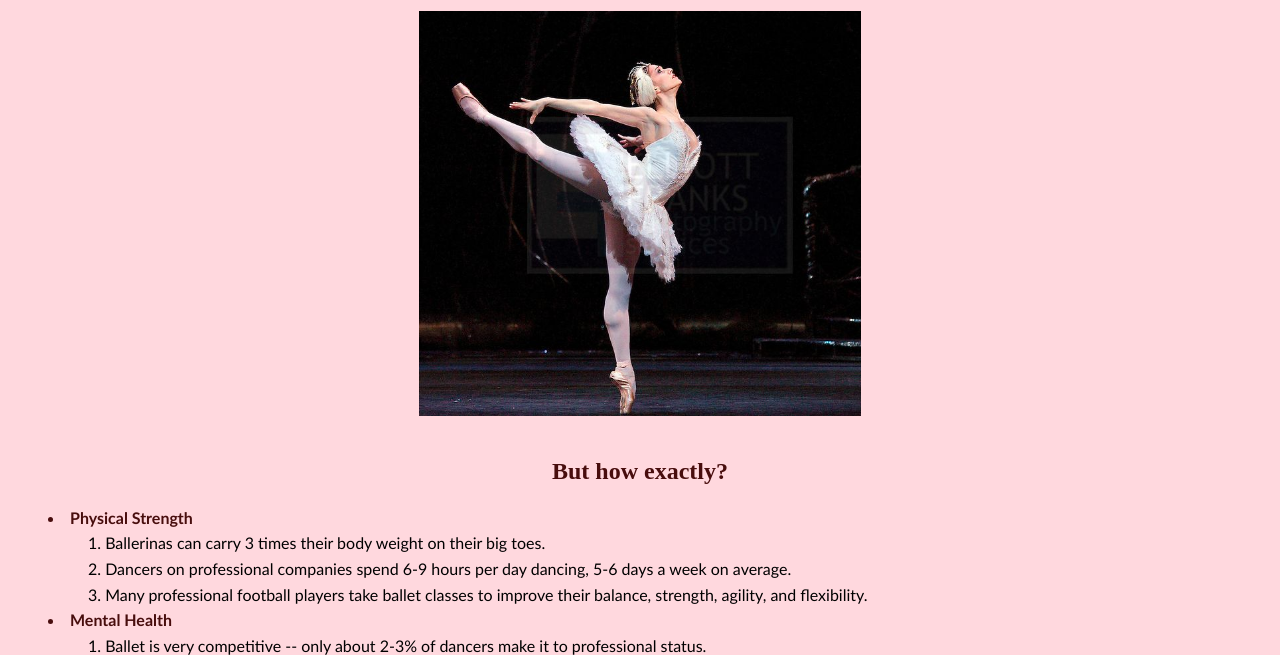
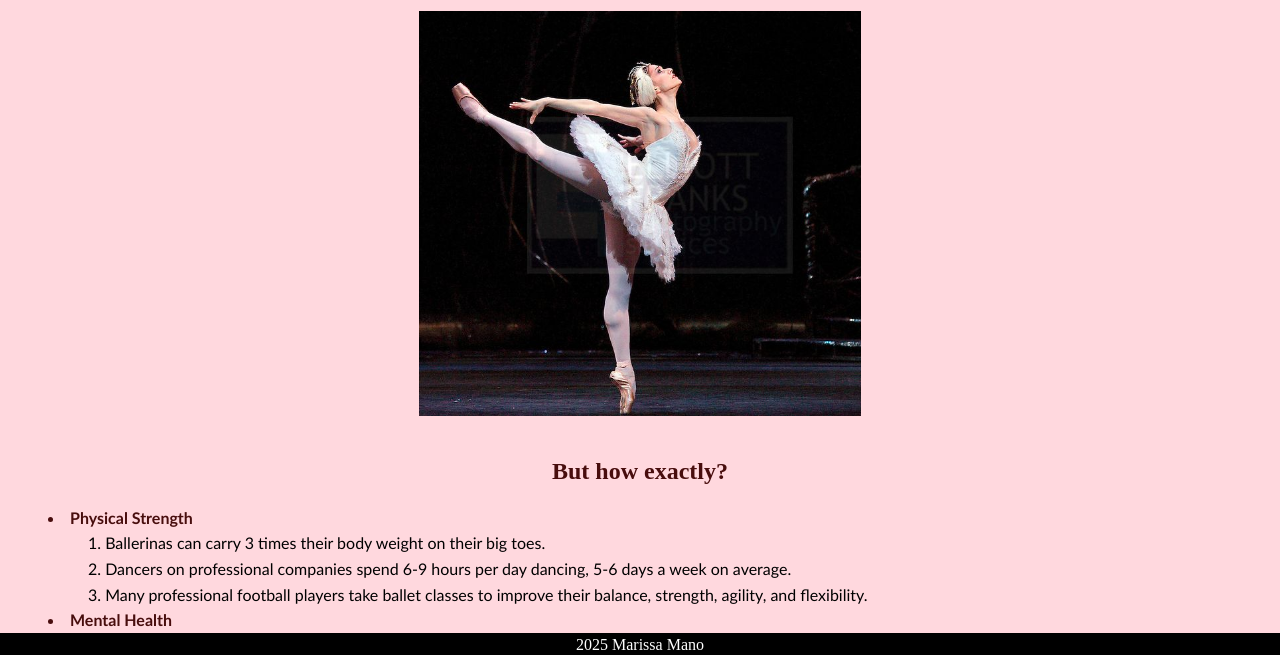
Before and after one commit to marissatmano/IS201, a plain HTML site: page scratch.html in a window 1280 px wide. Shown: the part 143-798 px from the top of the page. Drawn offline with Linux system fonts and the light colour scheme.

Commit message:
Add files via upload

```diff
--- a/css/scratch.css
+++ b/css/scratch.css
@@ -24,7 +24,14 @@ body {
 .footer {
     background-color: black;
     color: white;
+    position: fixed;
+    bottom: 0;
+    left: 0;
+    width: 100%;
+    text-align: center;
+    padding: 3px 0;
 }
+
 
 .list{
     padding-left: 10;
```
